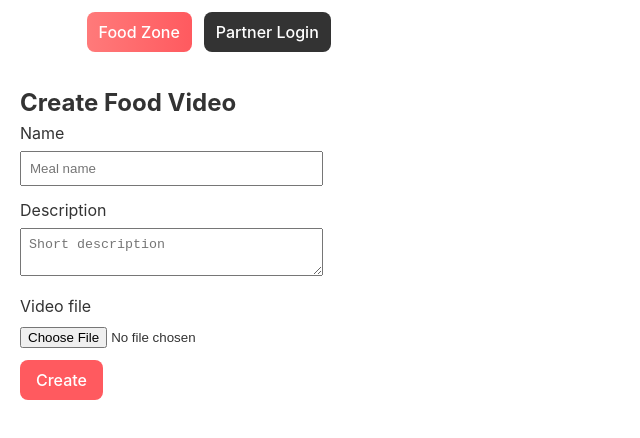
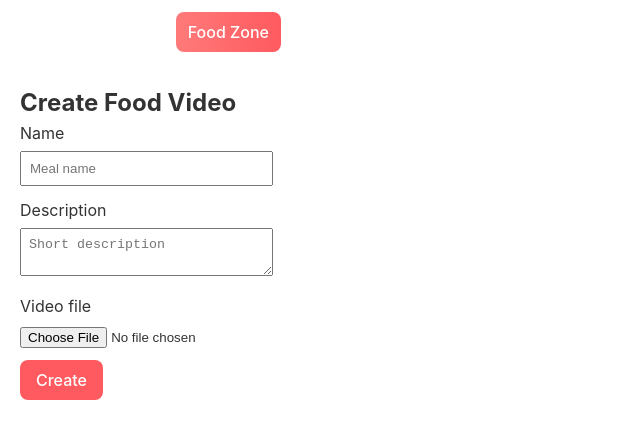
Before and after one commit to ANSHU9473/Zomato_Insta, a React app in the folder Frontend/: page /create-food in a window 1280 px wide. Shown: the top 438 px of the page, without its empty margins (0-640 px from the left). Built offline with nearby package versions, Linux system fonts and the light colour scheme; no server answers; the HTML template or start-up script is replaced by a standard one.

Commit message:
fixed vdos

```diff
--- a/Frontend/src/components/Header.jsx
+++ b/Frontend/src/components/Header.jsx
@@ -25,10 +25,8 @@ const Header = () => {
       </div>
       <div style={{display:'flex', gap:12}}>
         <Link to="/reels" style={{background:'linear-gradient(90deg,#ff7a7a,#ff5a5f)', padding:'8px 12px', borderRadius:8, color:'#fff', textDecoration:'none'}}>Food Zone</Link>
-        {partnerId ? (
+        {partnerId && (
           <button onClick={()=> navigate('/create-food')} style={{padding:'8px 12px', borderRadius:8, background:'#ff5a5f', color:'#fff', border:'none'}}>Create Food</button>
-        ) : (
-          <Link to="/food-partner/login" style={{padding:'8px 12px', borderRadius:8, background:'#333', color:'#fff', textDecoration:'none'}}>Partner Login</Link>
         )}
       </div>
     </header>
```
